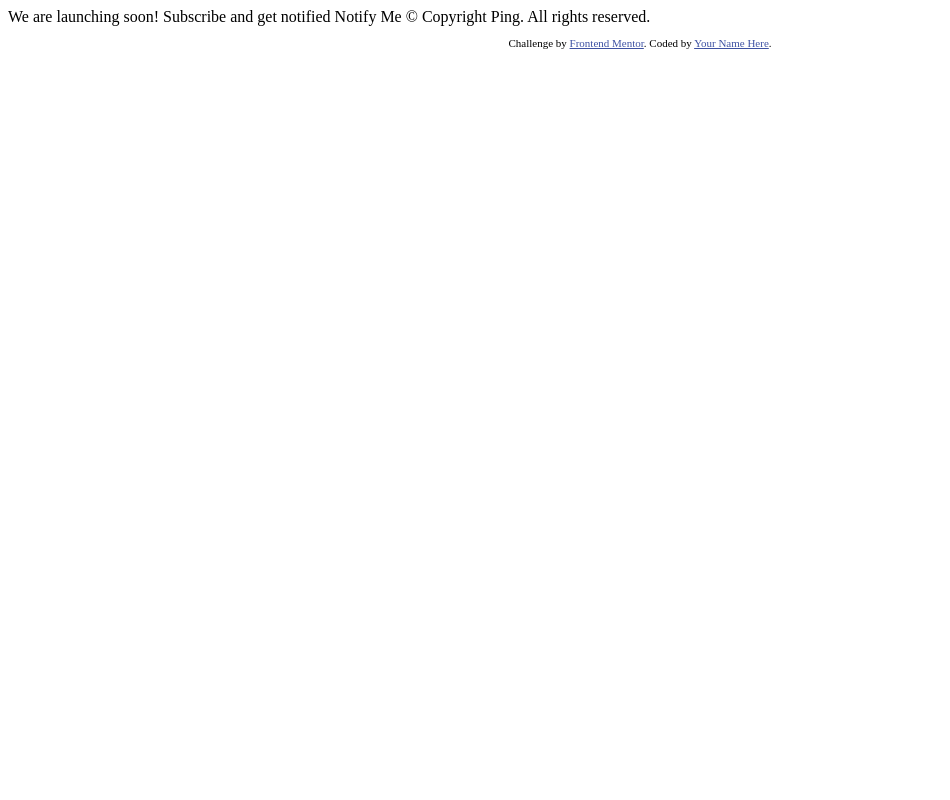
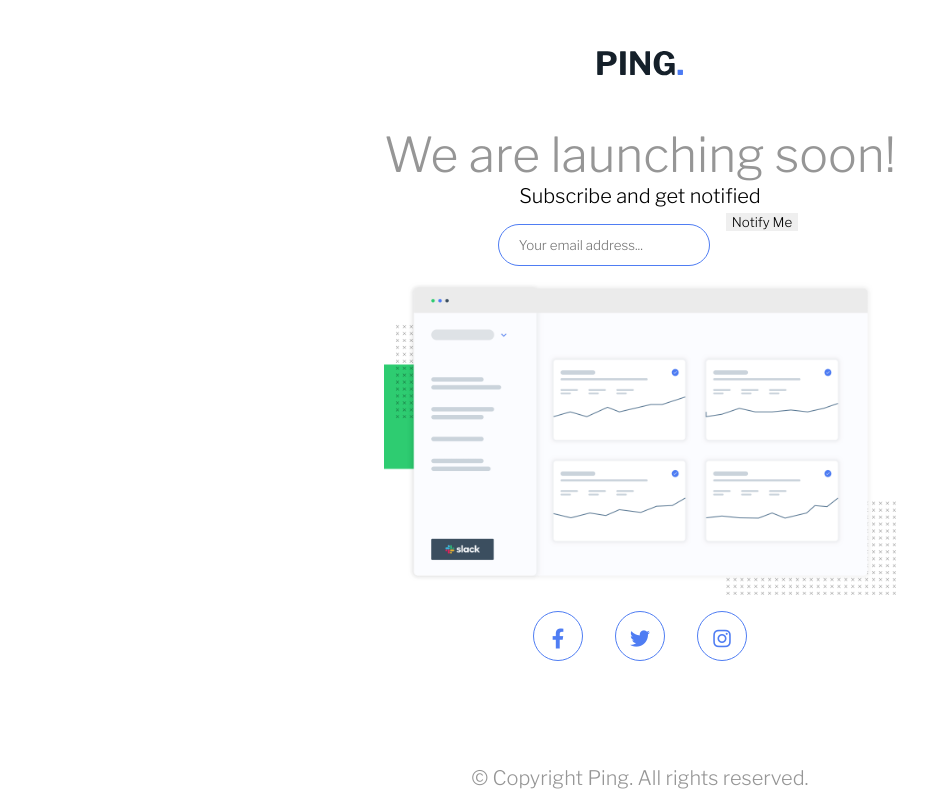
Before and after one commit to VipulGirme/Ping_coming_soon, a plain HTML site: page index.html in a window 1280 px wide. Shown: the whole page, without its empty margins (0-950 px from the left). Drawn offline with nearby package versions, Linux system fonts and the light colour scheme.

Commit message:
Lunch Break

```diff
--- /dev/null
+++ b/app.js
@@ -0,0 +1,3 @@
+const validation = (e) => {
+    console.log('Clicked');
+}
--- a/index.html
+++ b/index.html
@@ -1,34 +1,52 @@
 <!DOCTYPE html>
 <html lang="en">
+
 <head>
   <meta charset="UTF-8">
-  <meta name="viewport" content="width=device-width, initial-scale=1.0"> <!-- displays site properly based on user's device -->
+  <script src="./app.js"></script>
+  <meta name="viewport" content="width=device-width, initial-scale=1.0">
+  <!-- displays site properly based on user's device -->
+  <link rel="icon" type="image/png" sizes="32x32" href="./images/favicon-32x32.png">
+  <link href="https://fonts.googleapis.com/css2?family=Libre+Franklin:wght@300;600;700&amp;display=swap" rel="stylesheet">
+  <link rel="stylesheet" type="text/css" href="/styles.css">
+  <link rel="stylesheet" href="https://cdnjs.cloudflare.com/ajax/libs/font-awesome/6.1.1/css/all.min.css"
+    integrity="sha512-KfkfwYDsLkIlwQp6LFnl8zNdLGxu9YAA1QvwINks4PhcElQSvqcyVLLD9aMhXd13uQjoXtEKNosOWaZqXgel0g=="
+    crossorigin="anonymous" referrerpolicy="no-referrer" />
+  <title>Frontend Mentor | Ping coming soon page</title>
+</head>
 
-  <link rel="icon" type="image/png" sizes="32x32" href="./images/favicon-32x32.png">
+<body>
+  <main>
+    <img src="./images/logo.svg" alt="logo">
+    <p class="heading">We are launching soon!</p>
+    <p>Subscribe and get notified</p>
+    <form >
+      <div class="input">
+        <input type="text" placeholder="Your email address...">
+        <span id="error-msg"></span>
+      </div>
+      <div class="btn">
+        <button type="button" onclick="validation()">Notify Me</button>
+      </div>
+    </form>
 
-  <title>Frontend Mentor | Ping coming soon page</title>
+    <img id="dashboard-image"src="./images/illustration-dashboard.png" alt="dashboard">
+    <div class="social">
+      <div class="icon">
+        <i class="fa-brands fa-facebook-f"></i>
+      </div>
 
-  <!-- Feel free to remove these styles or customise in your own stylesheet 👍 -->
-  <style>
-    .attribution { font-size: 11px; text-align: center; }
-    .attribution a { color: hsl(228, 45%, 44%); }
-  </style>
-</head>
-<body>
+      <div class="icon">
+        <i class="fa-brands fa-twitter"></i>
+      </div>
 
-  We are launching soon!
-
-  Subscribe and get notified
-
-  Notify Me
-
-  &copy; Copyright Ping. All rights reserved.
-
-  <footer>
-    <p class="attribution">
-      Challenge by <a href="https://www.frontendmentor.io?ref=challenge" target="_blank">Frontend Mentor</a>.
-      Coded by <a href="#">Your Name Here</a>.
-    </p>
-  </footer>
+      <div class="icon">
+        <i class="fa-brands fa-instagram"></i>
+      </div>
+    </div>
+    <footer>
+      © Copyright Ping. All rights reserved.
+    </footer>
+  </main>
 </body>
 </html>
--- /dev/null
+++ b/styles.css
@@ -0,0 +1,103 @@
+* {
+    margin: 0;
+    border: 0;
+    box-sizing: border-box;
+    font-family: 'Libre Franklin', sans-serif;
+}
+
+:root {
+    --primary-blue: hsl(223, 87%, 63%);
+    --pale-blue: hsl(223, 100%, 88%);
+    --light-red: hsl(354, 100%, 66%);
+    --gray: hsl(0, 0%, 59%);
+    --verydarkblue: hsl(209, 33%, 12%);
+}
+
+body {
+    font-size: 20px;
+    overflow-x: hidden;
+}
+
+header {
+    text-align: center;
+    height: 30px;
+}
+
+main {
+    display: flex;
+    align-items: center;
+    justify-content: center;
+    flex-direction: column;
+}
+
+/* logo */
+img {
+    align-items: center;
+    margin: 50px;
+}
+
+form {
+    display: flex;
+}
+
+.heading {
+    font-weight: 500;
+    font-size: 3rem;
+    color: var(--gray);
+}
+
+.input {
+    display: flex;
+    margin: 1rem;
+}
+.input input {
+    width: 100%;
+    flex: 1;
+    max-width: 1200px;
+    padding: 12px 20px;
+    border-radius: 50px;
+    border: 1px solid var(--primary-blue);
+}
+.input .btn {
+    flex: 1;
+}
+
+#dashboard-image {
+    margin: 0;
+}
+
+.social {
+    display: flex;
+}
+
+.icon {
+    border-radius: 50px;
+    height: 50px;
+    width: 50px;
+    border: 1px solid var(--primary-blue);
+    color: var(--primary-blue);
+    cursor: pointer;
+    text-align: center;
+    margin: 1rem;
+    padding-top: 15px;
+}
+.icon:hover {
+    color: white;
+    background-color: var(--primary-blue);
+}
+
+footer {
+    position: absolute;
+    bottom: 0;
+    width: 100%;
+    text-align: center;
+    color: var(--gray);
+    margin: 10px;
+}
+
+
+
+#dashboard-image {
+    height: 100%;
+    width: 40%;
+}
```
